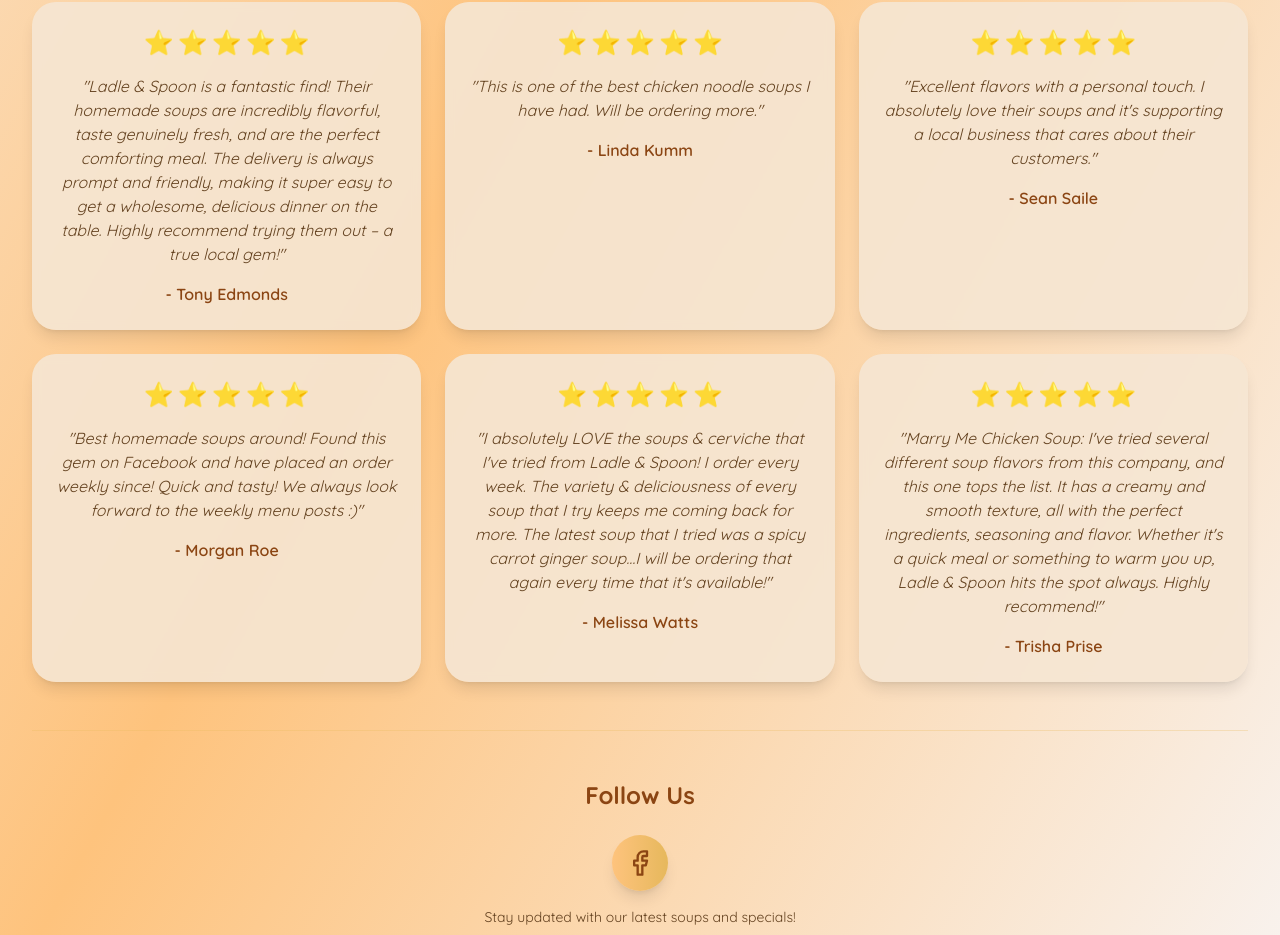
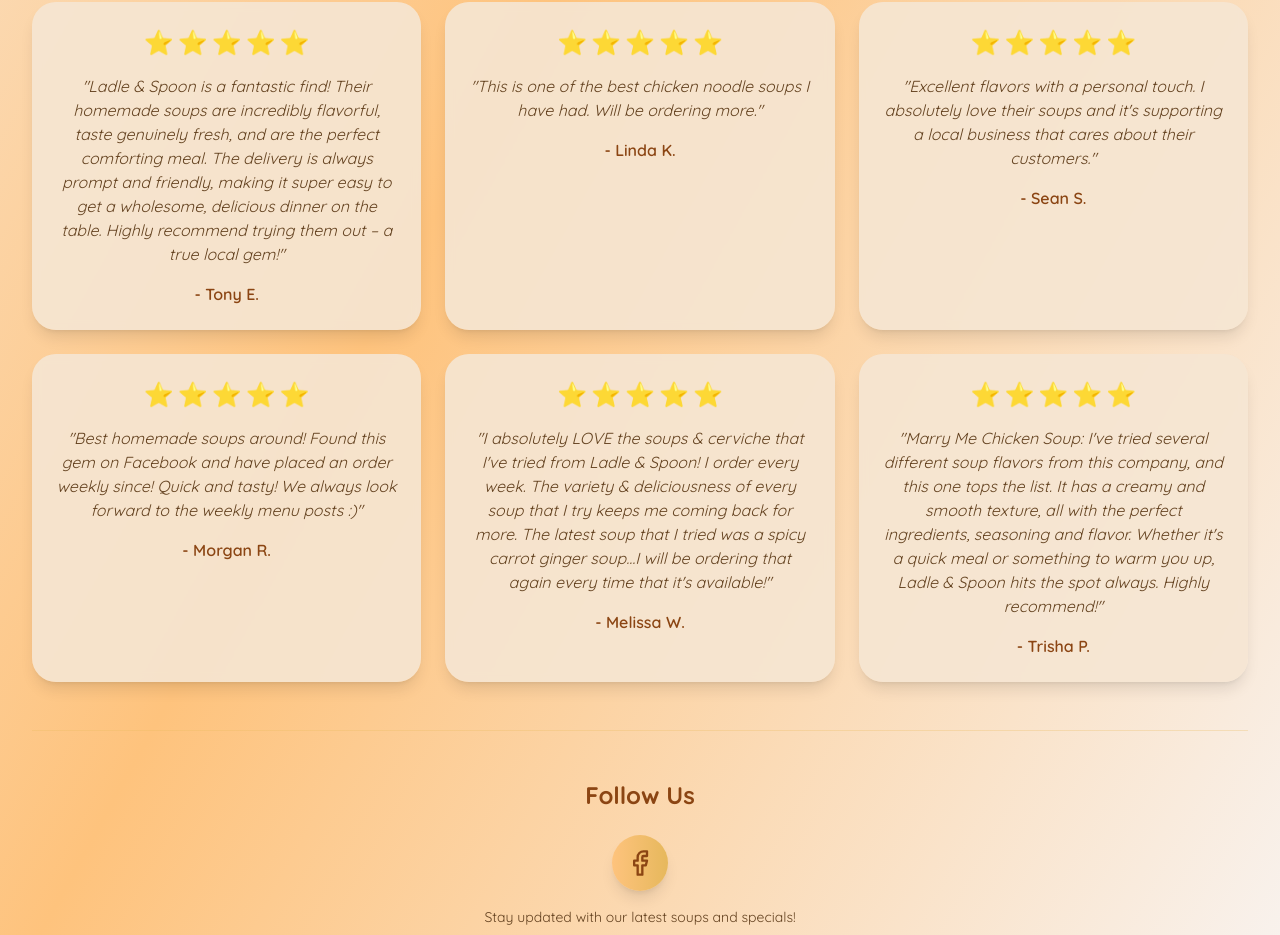
Before and after one commit to ryankolean/ladleandspoon, a React (Vite) app: page / in a window 1280 px wide. Shown: the part 1322-2257 px from the top of the page. Built offline with nearby package versions, Linux system fonts and the light colour scheme; no server answers.

Commit message:
Updated CustomerHome.jsx

```diff
--- a/src/pages/CustomerHome.jsx
+++ b/src/pages/CustomerHome.jsx
@@ -99,7 +99,7 @@ export default function CustomerHome() {
               <p className="text-[#654321] mb-4 italic">
                 "Ladle & Spoon is a fantastic find! Their homemade soups are incredibly flavorful, taste genuinely fresh, and are the perfect comforting meal. The delivery is always prompt and friendly, making it super easy to get a wholesome, delicious dinner on the table. Highly recommend trying them out – a true local gem!"
               </p>
-              <p className="font-semibold text-[#8B4513]">- Tony Edmonds</p>
+              <p className="font-semibold text-[#8B4513]">- Tony E.</p>
             </div>
 
             <div className="card-whimsy p-6 hover-lift">
@@ -111,7 +111,7 @@ export default function CustomerHome() {
               <p className="text-[#654321] mb-4 italic">
                 "This is one of the best chicken noodle soups I have had. Will be ordering more."
               </p>
-              <p className="font-semibold text-[#8B4513]">- Linda Kumm</p>
+              <p className="font-semibold text-[#8B4513]">- Linda K.</p>
             </div>
 
             <div className="card-whimsy p-6 hover-lift">
@@ -123,7 +123,7 @@ export default function CustomerHome() {
               <p className="text-[#654321] mb-4 italic">
                 "Excellent flavors with a personal touch. I absolutely love their soups and it's supporting a local business that cares about their customers."
               </p>
-              <p className="font-semibold text-[#8B4513]">- Sean Saile</p>
+              <p className="font-semibold text-[#8B4513]">- Sean S.</p>
             </div>
 
             <div className="card-whimsy p-6 hover-lift">
@@ -135,7 +135,7 @@ export default function CustomerHome() {
               <p className="text-[#654321] mb-4 italic">
                 "Best homemade soups around! Found this gem on Facebook and have placed an order weekly since! Quick and tasty! We always look forward to the weekly menu posts :)"
               </p>
-              <p className="font-semibold text-[#8B4513]">- Morgan Roe</p>
+              <p className="font-semibold text-[#8B4513]">- Morgan R.</p>
             </div>
 
             <div className="card-whimsy p-6 hover-lift">
@@ -147,7 +147,7 @@ export default function CustomerHome() {
               <p className="text-[#654321] mb-4 italic">
                 "I absolutely LOVE the soups & cerviche that I've tried from Ladle & Spoon! I order every week. The variety & deliciousness of every soup that I try keeps me coming back for more. The latest soup that I tried was a spicy carrot ginger soup…I will be ordering that again every time that it's available!"
               </p>
-              <p className="font-semibold text-[#8B4513]">- Melissa Watts</p>
+              <p className="font-semibold text-[#8B4513]">- Melissa W.</p>
             </div>
 
             <div className="card-whimsy p-6 hover-lift">
@@ -159,7 +159,7 @@ export default function CustomerHome() {
               <p className="text-[#654321] mb-4 italic">
                 "Marry Me Chicken Soup: I've tried several different soup flavors from this company, and this one tops the list. It has a creamy and smooth texture, all with the perfect ingredients, seasoning and flavor. Whether it's a quick meal or something to warm you up, Ladle & Spoon hits the spot always. Highly recommend!"
               </p>
-              <p className="font-semibold text-[#8B4513]">- Trisha Prise</p>
+              <p className="font-semibold text-[#8B4513]">- Trisha P.</p>
             </div>
           </div>
         </section>
```
